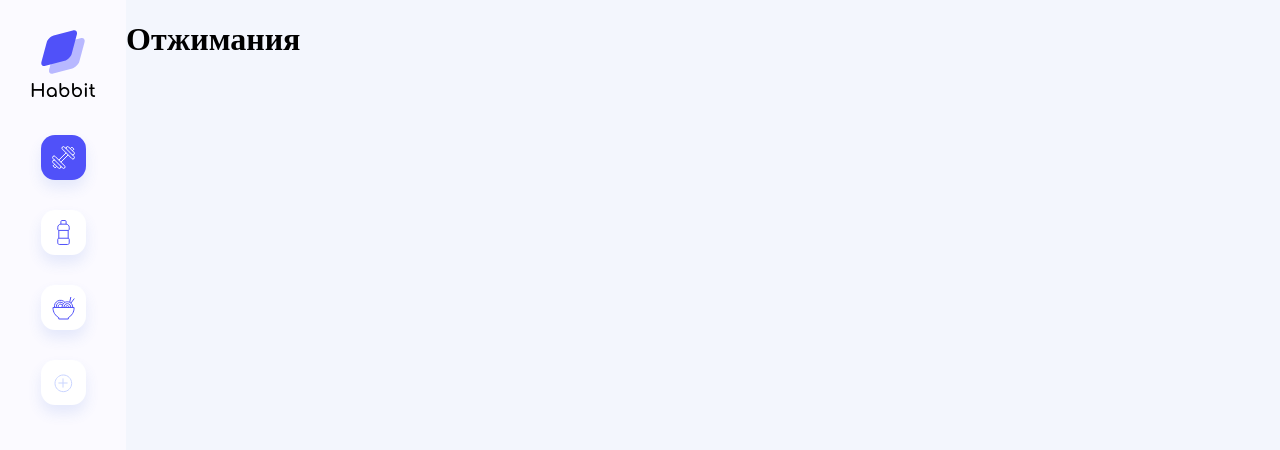
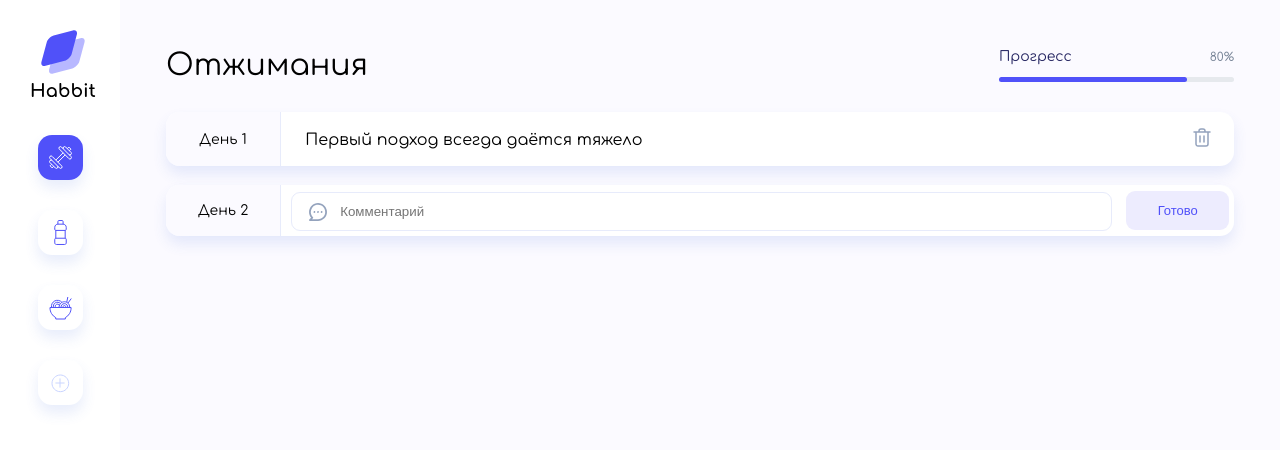
Before and after one commit to soloway73/js-beginer, a plain HTML site: page index.html in a window 1280 px wide. Drawn offline with Linux system fonts and the light colour scheme.

Commit message:
designed main page

```diff
--- a/index.html
+++ b/index.html
@@ -3,10 +3,17 @@
   <head>
     <meta charset="UTF-8" />
     <meta name="viewport" content="width=device-width, initial-scale=1.0" />
+    <link rel="preconnect" href="https://fonts.googleapis.com" />
+    <link rel="preconnect" href="https://fonts.gstatic.com" crossorigin />
+    <link
+      href="https://fonts.googleapis.com/css2?family=Comfortaa:wght@300..700&family=Roboto:ital,wght@0,100;0,300;0,400;0,500;0,700;0,900;1,100;1,300;1,400;1,500;1,700;1,900&display=swap"
+      rel="stylesheet"
+    />
     <link rel="stylesheet" href="style.css" />
     <title>Document</title>
   </head>
   <body>
+    <div class="app">
       <div class="buttonsBar">
         <a href="#" id="mainLogo"
           ><img src="images/logo.svg" alt="Логотип Hobbit" />
@@ -24,11 +31,50 @@
           <img src="images/add.svg" alt="Добавить" />
         </button>
       </div>
+      <div class="content">
+        <header>
+          <h1>Отжимания</h1>
+          <div class="progress">
+            <div class="progressTopLine">
+              <div class="progressText">Прогресс</div>
+              <div class="progressPercent">80%</div>
+            </div>
+            <div class="progressLine">
+              <div class="progressFill"></div>
+            </div>
+          </div>
+        </header>
         <main>
-      <div class="sport">
-        <header><h1>Отжимания</h1></header>
+          <div class="posts">
+            <div class="post">
+              <div class="leftOfPost">День 1</div>
+              <div class="rightOfPost">
+                <p class="text">Первый подход всегда даётся тяжело</p>
+                <button type="button" class="removeBtn">
+                  <img src="images/delete.svg" alt="Кнопка удалить" />
+                </button>
+              </div>
+            </div>
+            <div class="post">
+              <div class="leftOfPost">День 2</div>
+              <div class="rightOfPost">
+                <img
+                  src="images/comment.svg"
+                  alt="Комментарий"
+                  class="commentImg"
+                />
+                <input
+                  type="text"
+                  placeholder="Комментарий"
+                  class="addMessage"
+                />
+                <button type="button" class="commentBtn">Готово</button>
+              </div>
+            </div>
           </div>
         </main>
+      </div>
       <script src="app.js"></script>
+    </div>
   </body>
 </html>
--- a/style.css
+++ b/style.css
@@ -1,11 +1,41 @@
+* {
+  padding: 0px;
+  margin: 0px;
+  border: none;
+}
+
+*,
+*::before,
+*::after {
+  box-sizing: border-box;
+}
+
 body {
   margin: 0;
   padding: 0;
   display: flex;
   flex-direction: row;
+  justify-content: center;
 }
+.app {
+  margin: 0;
+  padding: 0;
+  display: flex;
+  flex-direction: row;
+  font-family: "Comfortaa";
+  font-style: normal;
+  width: 100vh;
+  max-width: 1920px;
+  flex-grow: 1;
+}
+h1 {
+  font-weight: 400;
+  font-size: 30px;
+  line-height: 33px;
+  color: #000000;
+}
+
 main {
-  background-color: #f3f6fd;
   display: flex;
   width: 100%;
 }
@@ -41,9 +71,9 @@ button img {
   display: flex;
   flex-direction: column;
   gap: 30px;
+  padding: 30px;
   max-width: 120px;
-  padding: 30px;
-  background-color: #fbfaff;
+  background-color: #fff;
 }
 
 .activeBtn {
@@ -56,3 +86,134 @@ button img {
 .addBtn:hover {
   background-color: #eff2ff;
 }
+
+.content {
+  padding: 49px 46px;
+  width: 100%;
+  background-color: #fbfaff;
+}
+header {
+  display: flex;
+  flex-direction: row;
+  justify-content: space-between;
+  align-items: center;
+  margin-bottom: 30px;
+}
+.progressTopLine {
+  display: flex;
+  flex-direction: row;
+  justify-content: space-between;
+  align-items: center;
+}
+
+.progress {
+  display: flex;
+  flex-direction: column;
+  gap: 12px;
+  font-family: "Comfortaa";
+  font-style: normal;
+}
+.progressPercent {
+  font-size: 12px;
+  line-height: 13px;
+  color: #768396;
+}
+.progressText {
+  font-weight: 400;
+  font-size: 14px;
+  line-height: 16px;
+  color: #232360;
+}
+.progressLine {
+  width: 235px;
+  height: 5px;
+  background-color: #e6e9ed;
+  position: relative;
+  border-radius: 4px;
+}
+.progressFill {
+  width: 80%;
+  height: 5px;
+  left: 0;
+  position: absolute;
+
+  background: #5051f9;
+  border-radius: 4px;
+}
+.posts {
+  display: flex;
+  flex-direction: column;
+  width: 100%;
+  gap: 19px;
+}
+.post {
+  width: 100%;
+  display: flex;
+  flex-direction: row;
+  align-items: center;
+  background: #ffffff;
+  box-shadow: 0px 8px 14px rgba(62, 107, 224, 0.12);
+  border-radius: 14px;
+}
+.leftOfPost {
+  font-weight: 400;
+  font-size: 14px;
+  width: 129px;
+  height: 100%;
+  background-color: #fbfaff;
+  display: flex;
+  justify-content: center;
+  align-items: center;
+  border-radius: 14px 0px 0px 14px;
+  border-right: solid 1px #e7ebfb;
+}
+.rightOfPost {
+  position: relative;
+  width: 100%;
+  align-items: center;
+  display: flex;
+  gap: 14px;
+}
+.text {
+  padding: 19px 24px 17px 24px;
+}
+.removeBtn {
+  position: absolute;
+  padding: 5px;
+  right: 15px;
+  top: 9px;
+  cursor: pointer;
+  background-color: #fff;
+}
+.commentImg {
+  position: absolute;
+  left: 28px;
+  top: 18px;
+}
+.addMessage {
+  width: 100%;
+  box-sizing: border-box;
+  background: #ffffff;
+  border: 1px solid #e7ebfb;
+  border-radius: 9px;
+  height: 39px;
+  padding-left: 48px;
+  margin: 7px 0 5px 10px;
+}
+
+.commentBtn {
+  width: 120px;
+  height: 39px;
+  background: #edecfe;
+  border-radius: 9px;
+  font-weight: 500;
+  font-size: 13px;
+  line-height: 14px;
+  margin-right: 5px;
+  color: #5051f9;
+  cursor: pointer;
+  &:hover {
+    background-color: #5051f9;
+    color: #fff;
+  }
+}
```
Lines whose indentation alone changed are shown as unchanged.
